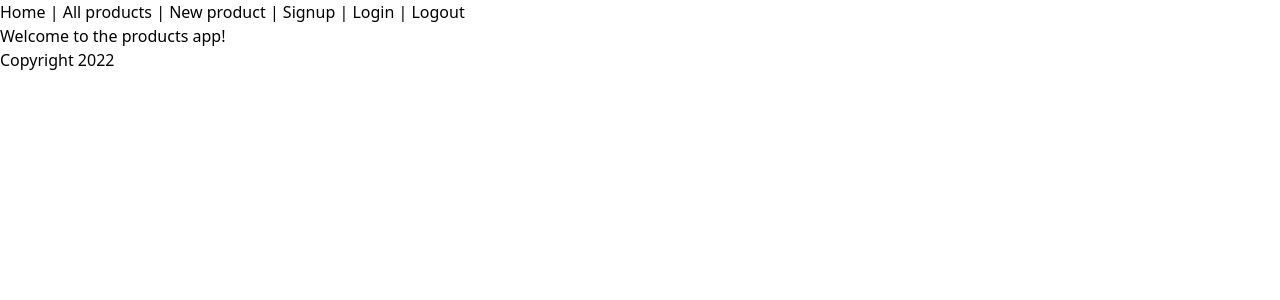
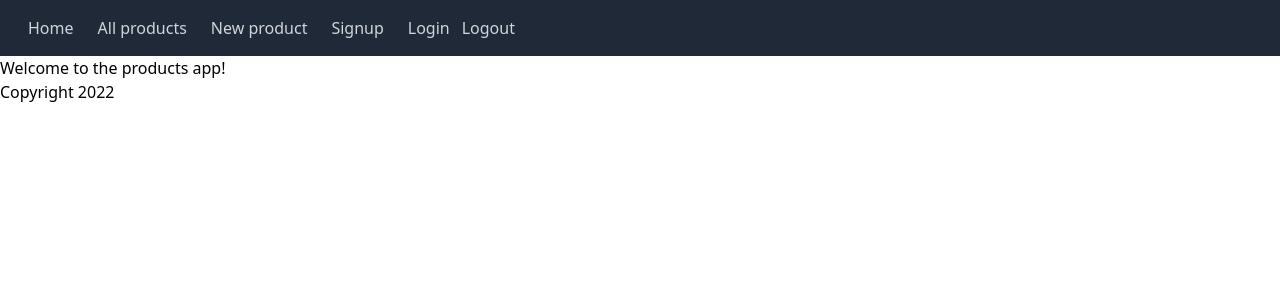
Before and after one commit to actualize-day-2024-05/demo-mini-capstone-frontend, a React (Vite) app: page / in a window 1280 px wide. Shown: the top 300 px of the page. Built offline with nearby package versions, Linux system fonts and the light colour scheme.

Commit message:
Style header

```diff
--- a/src/Header.jsx
+++ b/src/Header.jsx
@@ -4,10 +4,23 @@ import { LogoutLink } from "./LogoutLink";
 export function Header() {
   return (
     <header>
-      <nav>
-        <Link to="/">Home</Link> | <Link to="/products">All products</Link> |{" "}
-        <Link to="/products/new">New product</Link> | <Link to="/signup">Signup</Link> | <Link to="/login">Login</Link>{" "}
-        | <LogoutLink />
+      <nav className="bg-gray-800 text-gray-300 p-4">
+        <Link className="px-3 py-2 hover:bg-gray-700 rounded-md" to="/">
+          Home
+        </Link>
+        <Link className="px-3 py-2 hover:bg-gray-700 rounded-md" to="/products">
+          All products
+        </Link>
+        <Link className="px-3 py-2 hover:bg-gray-700 rounded-md" to="/products/new">
+          New product
+        </Link>
+        <Link className="px-3 py-2 hover:bg-gray-700 rounded-md" to="/signup">
+          Signup
+        </Link>
+        <Link className="px-3 py-2 hover:bg-gray-700 rounded-md" to="/login">
+          Login
+        </Link>
+        <LogoutLink className="px-3 py-2 hover:bg-gray-700 rounded-md" />
       </nav>
     </header>
   );
```
